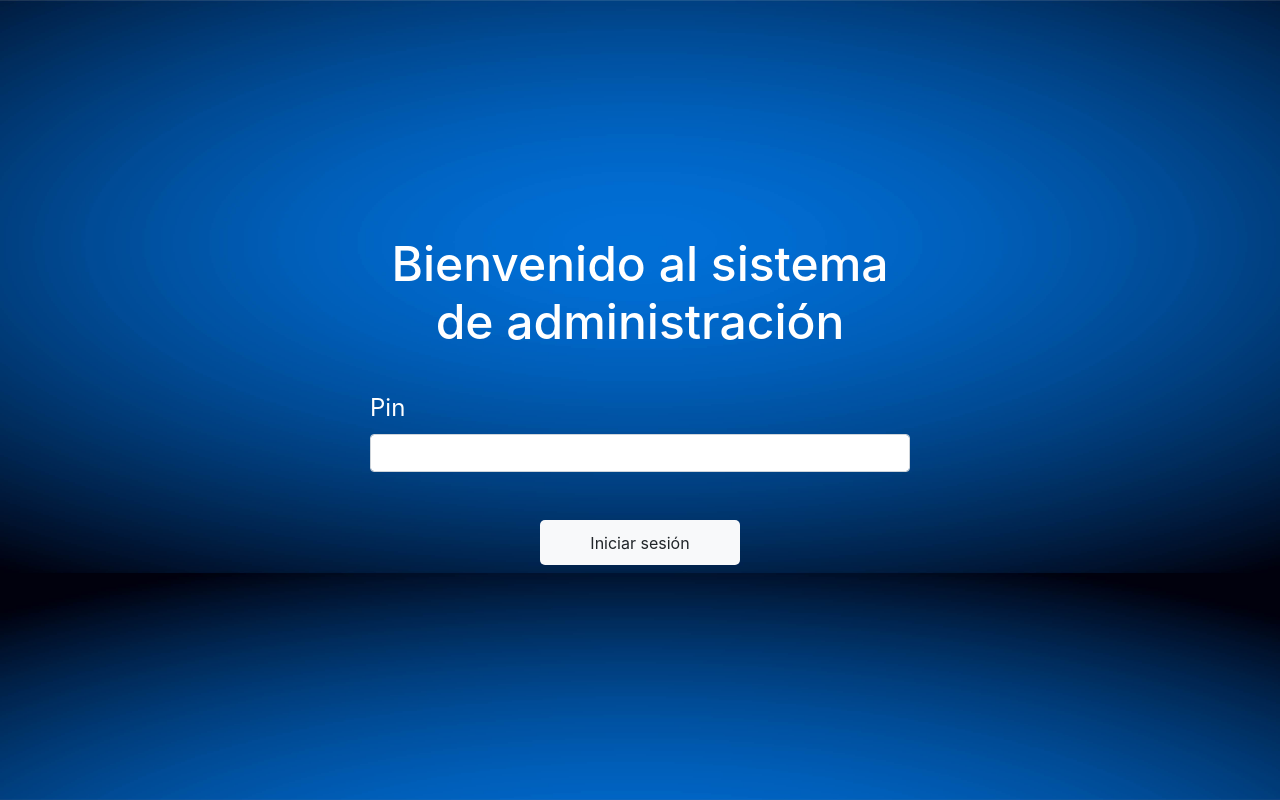
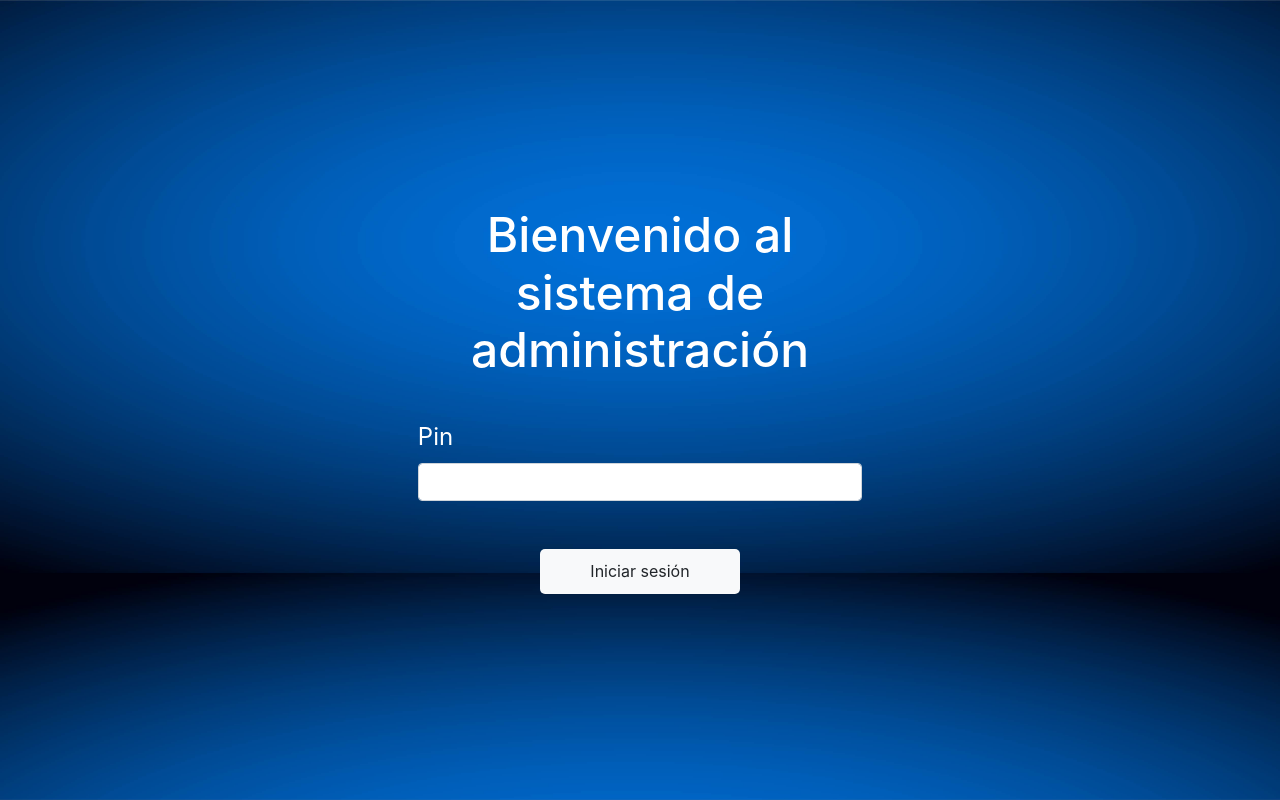
Before and after one commit to jaguirre09/ArusHPK, a PHP site: page / in a window 1280 px wide. Run offline with PHP 8.4, Linux system fonts and the light colour scheme; some libraries are stand-ins or nearby versions.

Commit message:
Fix signup add grid layout

```diff
--- a/ArusAdminPortal/css/style.css
+++ b/ArusAdminPortal/css/style.css
@@ -8,22 +8,17 @@
 .login {
     width: 100%;
     height: 100vh;
+    display: grid;
 }
 
 .bg-login {
-    width: 100%;
-    height: 100vh;
-    position: absolute;
+    width: inherit;
+    height: inherit;
+    grid-area: 1 / 1 / 1 / 1;
 }
 
 .login-section {
-    position: relative;
-    width: 100%;
-    height: 100vh;
-    top: 0;
-    right: 0;
-    bottom: 0;
-    left: 0;
+    grid-area: 1 / 1 / 1 / 1;
     display: flex;
     align-items: center;
     justify-content: center;
@@ -65,17 +60,14 @@ input{
     width: 100%;
 }
 
-
-
 /* Dashboard styles */
 
 .dashboard {
     display: grid;
-    grid-template-columns: 2fr 4fr;
+    grid-template-columns: 1fr 4fr;
     grid-template-rows: 90px 4fr 50px;
     height: 100vh;
 }
-
 
 .header-dashboard {
     background: #f0f0f0;
@@ -115,7 +107,7 @@ input{
     height: 90px;
     width: 100%;
     text-align: left;
-    font-size: 2rem;
+    font-size: 1.5rem;
     display: flex;
     align-items: center;
     color: #fff;
@@ -166,13 +158,14 @@ input{
 
 .card {
     background: #004284;
-    width: 120px;
-    height: 120px;
+    width: 100%;
+    height: 100%;
     color: white;
     text-align: center;
     display: flex;
     align-items: center;
     justify-content: center;
+    cursor: pointer;
 }
 .card-survey{
     background: #c4c4c4;
```
